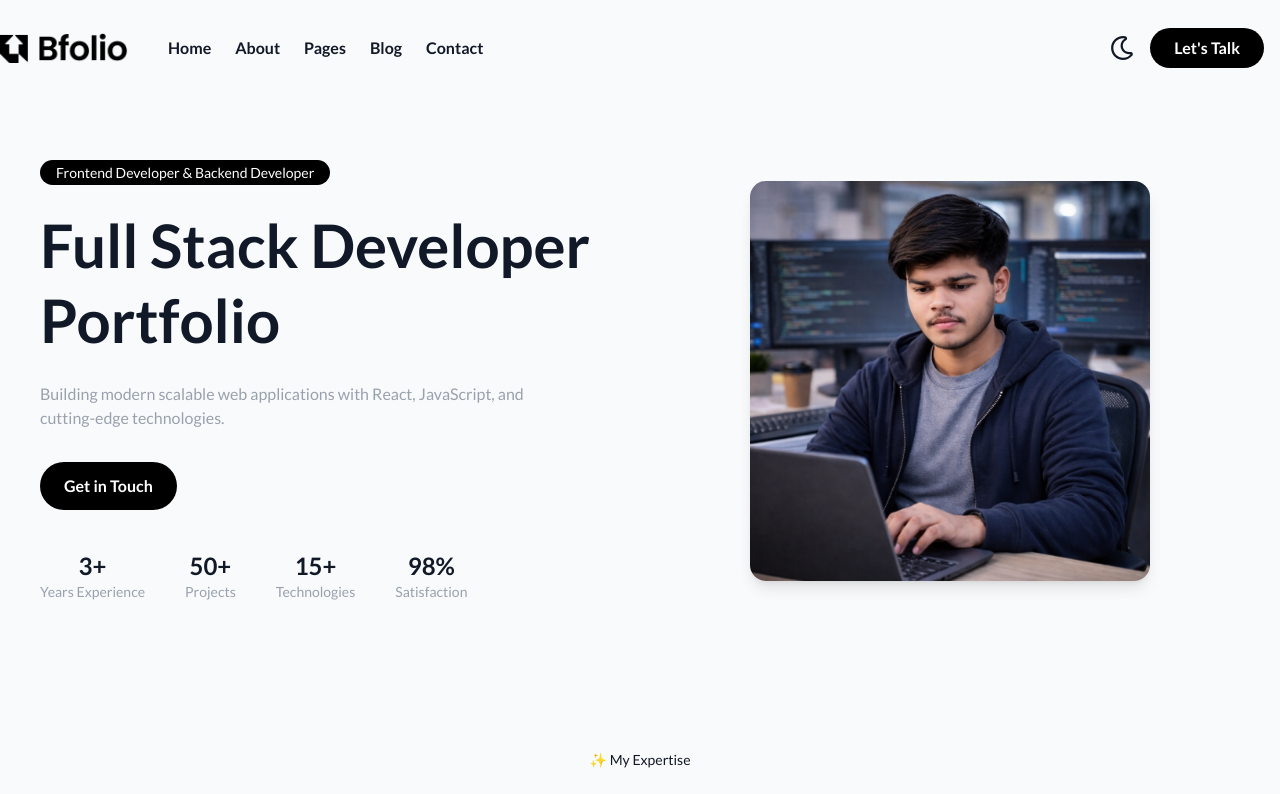
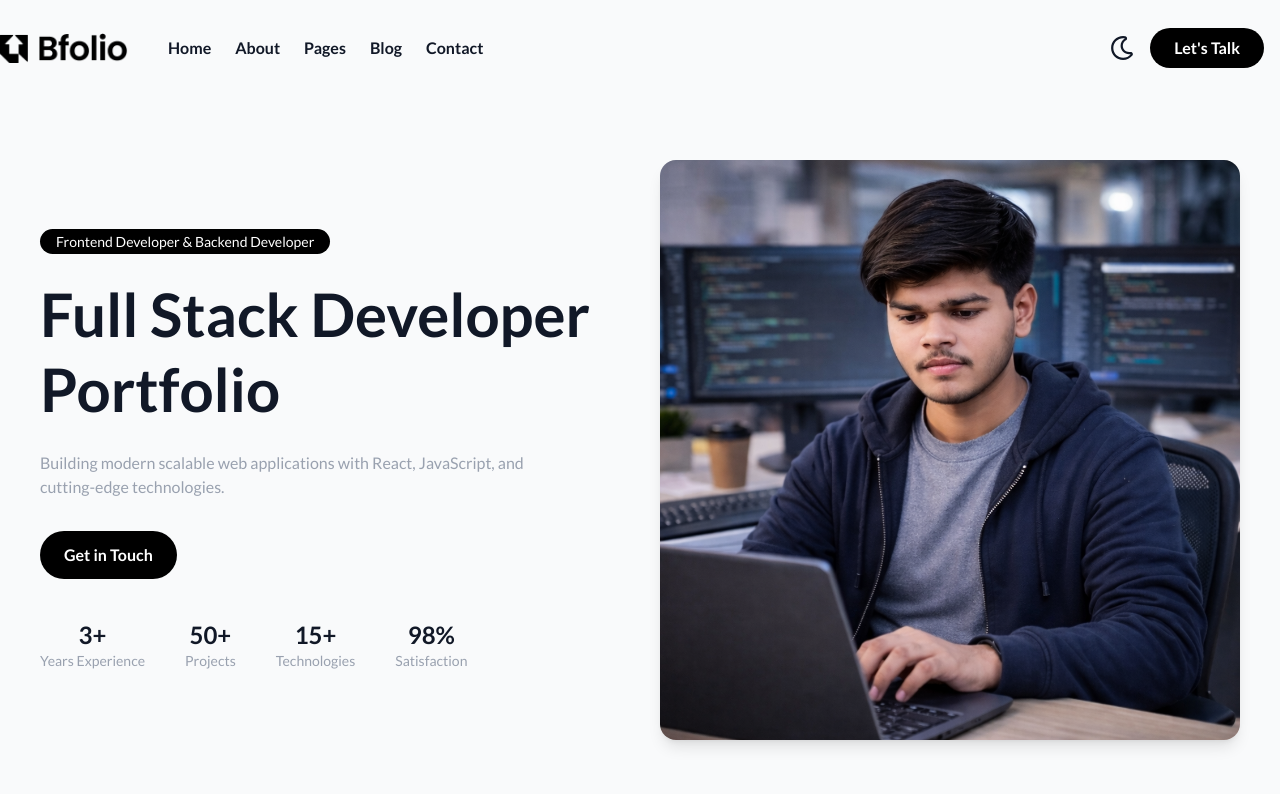
Before and after one commit to princedev467/Protfoliyo, a React (Vite) app: page / in a window 1280 px wide. Shown: the top 794 px of the page. Built offline with nearby package versions, Linux system fonts and the light colour scheme.

Commit message:
solve error

```diff
--- a/src/Component/Home/Home.jsx
+++ b/src/Component/Home/Home.jsx
@@ -91,7 +91,7 @@ function Home(props) {
 
           src={Profile}
           alt=""
-          className="rounded-2xl shadow-lg w-[400px]  mx-auto  hover:border-2 text-green-300"
+          className="rounded-2xl shadow-lg w-['400px']  mx-auto  hover:border-2 text-green-300"
         />
 
 
--- a/src/index.css
+++ b/src/index.css
@@ -7,9 +7,9 @@
 
 
 @theme {
-    --font-Poppins:"Poppins", sans-serif;
-    --font-Lato:"Lato";
-     --color-primary: #fff;
+--font-Poppins:"Poppins", sans-serif;
+--font-Lato:"Lato";
+ --color-primary: #fff;
   --color-secondary: #000;
   --color-gray:#445964;
   --color-bgTheme:#E5E5E5;
```
